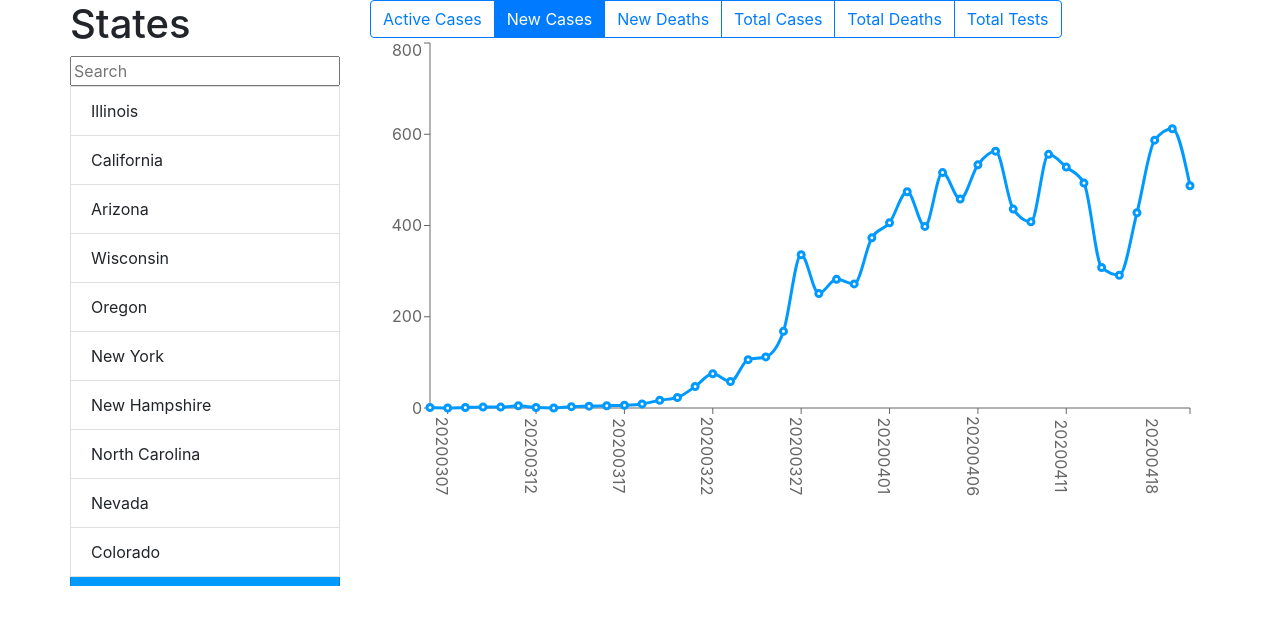
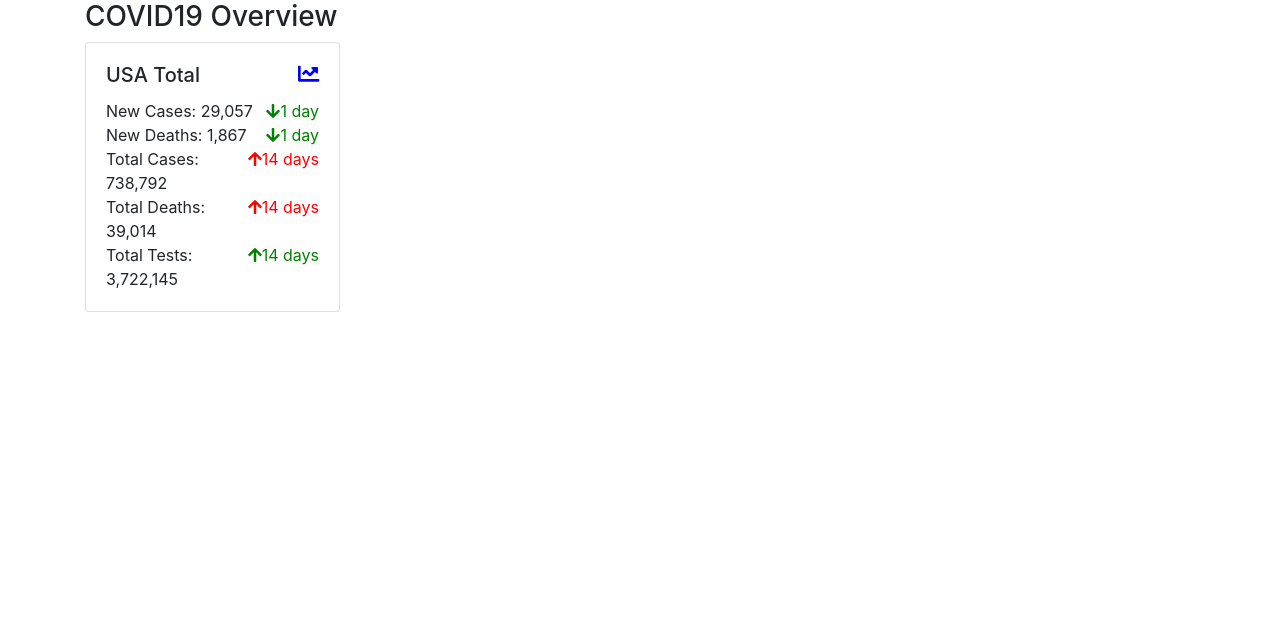
Before and after one commit to bbemis017/covid, a React (Create React App) app in the folder frontend/: page / in a window 1280 px wide. Shown: the top 624 px of the page. Built offline with nearby package versions, Linux system fonts and the light colour scheme.

Commit message:
Add Chart Link

```diff
--- a/frontend/src/components/FieldTick.js
+++ b/frontend/src/components/FieldTick.js
@@ -1,5 +1,4 @@
 import React from 'react';
-import { connect } from 'react-redux';
 import PropTypes from 'prop-types'
 import  _ from 'lodash';
 import { faArrowUp, faArrowDown } from "@fortawesome/free-solid-svg-icons";
@@ -46,12 +45,21 @@ class FieldTick extends React.Component {
     }
   }
 
+  format_number (num) {
+    return num.toString().replace(/(\d)(?=(\d{3})+(?!\d))/g, "$1,")
+  }
+
   render() {
     if (_.isEqual(this.props.records, undefined) || this.props.records.length < 1) return ( <div>Loading</div>);
 
+    let positive_dir = this.props.positive_direction;
+    if (_.isEqual(this.props.positive_direction, undefined)) {
+      positive_dir = 1;
+    }
+
     let meta = this.get_state_direction_meta(this.props.records,this.props.field);
     let last_record = this.props.records[this.props.records.length - 1];
-    let color = _.isEqual(meta.direction, 1)? 'red': 'green';
+    let color = _.isEqual(meta.direction, positive_dir)? 'red': 'green';
     return (
         <div className="field-tick">
             <div className="float-right">
@@ -59,11 +67,11 @@ class FieldTick extends React.Component {
                     icon={_.isEqual(meta.direction, 1)? faArrowUp: faArrowDown}
                     color={color}
                 />
-                <span style={{color: color}}>{meta.days} days</span>
+                <span style={{color: color}}>{meta.days} day{meta.days > 1? 's': ''}</span>
             </div>
             <div>
                 <span>{this.props.field}: </span>
-                <span>{last_record[this.props.field]}</span>
+                <span>{this.format_number(last_record[this.props.field])}</span>
             </div>
         </div>
     );
@@ -72,7 +80,8 @@ class FieldTick extends React.Component {
 
 FieldTick.propTypes = {
     field: PropTypes.string.isRequired,
-    records: PropTypes.array.isRequired
+    records: PropTypes.array.isRequired,
+    positive_direction: PropTypes.number
 };
 
 export default FieldTick;
--- a/frontend/src/components/StateCard.js
+++ b/frontend/src/components/StateCard.js
@@ -2,6 +2,9 @@ import React from 'react';
 import { connect } from 'react-redux';
 import PropTypes from 'prop-types'
 import  _ from 'lodash';
+import { faChartLine } from "@fortawesome/free-solid-svg-icons";
+import { FontAwesomeIcon } from "@fortawesome/react-fontawesome";
+import { Link } from 'react-router-dom';
 
 import FieldTick from './FieldTick';
 
@@ -23,12 +26,20 @@ class StateCard extends React.Component {
         <div className="state-card">
             <div className="card">
               <div className="card-body">
+                  <Link to="/chart">
+                    <FontAwesomeIcon
+                      icon={faChartLine}
+                      className="float-right"
+                      size="lg"
+                      color={'blue'}
+                    />
+                  </Link>
                   <h5 className="card-title">{this.props.state_name}</h5>
                   <FieldTick field={'New Cases'} records={state_records}></FieldTick>
                   <FieldTick field={'New Deaths'} records={state_records}></FieldTick>
                   <FieldTick field={'Total Cases'} records={state_records}></FieldTick>
                   <FieldTick field={'Total Deaths'} records={state_records}></FieldTick>
-                  <FieldTick field={'Total Tests'} records={state_records}></FieldTick>
+                  <FieldTick field={'Total Tests'} records={state_records} positive_direction={-1}></FieldTick>
               </div>
             </div>
         </div>
--- a/frontend/src/index.js
+++ b/frontend/src/index.js
@@ -30,8 +30,8 @@ class Root extends React.Component {
             <Provider store={this.store}>
               <Router>
                 <Switch>
-                  <Route path="/test" component={overview} />
-                  <Route path="/" component={App} />
+                  <Route path="/chart" component={App} />
+                  <Route path="/" component={overview} />
                 </Switch>
               </Router>
             </Provider>
```
